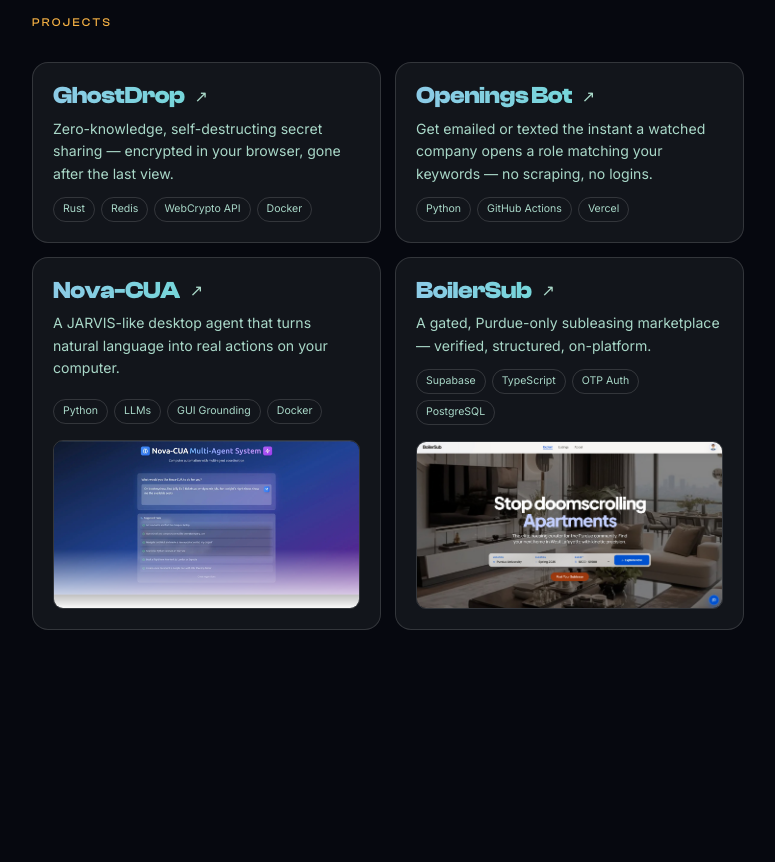
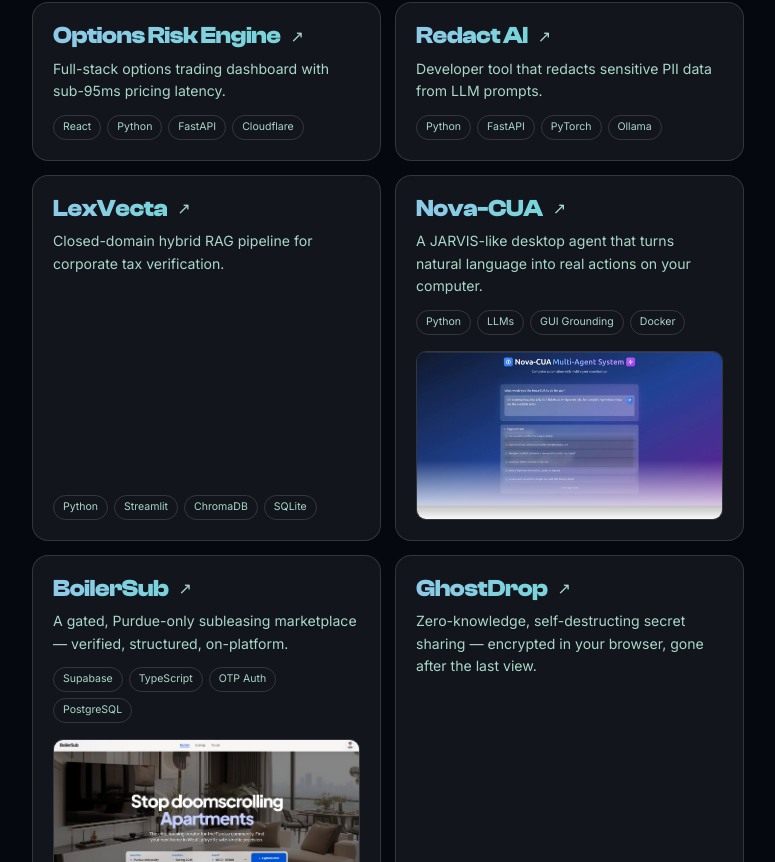
Before and after one commit to Jaden-Varkey/portfolio-web, a React (Vite) app: page / in a window 1280 px wide. Shown: the part 878-1740 px from the top of the page, without its empty margins (252-1027 px from the left). Built offline with nearby package versions, Linux system fonts and the light colour scheme.

Commit message:
Add Options Risk Engine, Redact AI, and LexVecta projects; reorder project list

```diff
--- a/src/data/content.js
+++ b/src/data/content.js
@@ -12,16 +12,22 @@ export const profile = {
 
 export const projects = [
   {
-    slug: 'ghostdrop',
-    name: 'GhostDrop',
-    blurb: 'Zero-knowledge, self-destructing secret sharing — encrypted in your browser, gone after the last view.',
-    tags: ['Rust', 'Redis', 'WebCrypto API', 'Docker'],
+    slug: 'options-risk-engine',
+    name: 'Options Risk Engine',
+    blurb: 'Full-stack options trading dashboard with sub-95ms pricing latency.',
+    tags: ['React', 'Python', 'FastAPI', 'Cloudflare'],
   },
   {
-    slug: 'openings-bot',
-    name: 'Openings Bot',
-    blurb: 'Get emailed or texted the instant a watched company opens a role matching your keywords — no scraping, no logins.',
-    tags: ['Python', 'GitHub Actions', 'Vercel'],
+    slug: 'redact-ai',
+    name: 'Redact AI',
+    blurb: 'Developer tool that redacts sensitive PII data from LLM prompts.',
+    tags: ['Python', 'FastAPI', 'PyTorch', 'Ollama'],
+  },
+  {
+    slug: 'lexvecta',
+    name: 'LexVecta',
+    blurb: 'Closed-domain hybrid RAG pipeline for corporate tax verification.',
+    tags: ['Python', 'Streamlit', 'ChromaDB', 'SQLite'],
   },
   {
     slug: 'nova-cua',
@@ -36,6 +42,18 @@ export const projects = [
     blurb: 'A gated, Purdue-only subleasing marketplace — verified, structured, on-platform.',
     tags: ['Supabase', 'TypeScript', 'OTP Auth', 'PostgreSQL'],
     thumb: 'boilersub2.png',
+  },
+  {
+    slug: 'ghostdrop',
+    name: 'GhostDrop',
+    blurb: 'Zero-knowledge, self-destructing secret sharing — encrypted in your browser, gone after the last view.',
+    tags: ['Rust', 'Redis', 'WebCrypto API', 'Docker'],
+  },
+  {
+    slug: 'openings-bot',
+    name: 'Openings Bot',
+    blurb: 'Get emailed or texted the instant a watched company opens a role matching your keywords — no scraping, no logins.',
+    tags: ['Python', 'GitHub Actions', 'Vercel'],
   },
 ]
 
@@ -162,4 +180,52 @@ export const projectDetails = {
       { title: 'Live messaging', body: 'Built-in threaded chat, no phone numbers needed.' },
     ],
   },
+  'options-risk-engine': {
+    name: 'Options Risk Engine',
+    subtitle: 'Options Trading Risk Dashboard for Dekalb Capital',
+    meta: ['React', 'Python', 'FastAPI', 'Cloudflare Workers', 'Ironbeam API'],
+    images: [],
+    links: [
+      { label: 'View on GitHub', href: 'https://github.com/Jaden-Varkey/dekalb-options-risk-engine' },
+    ],
+    lead: 'A full-stack dashboard utilizing vectorized Black-76 models to price 5,000+ contracts with sub-95ms latency.',
+    sections: [],
+    features: [
+      { title: 'Sub-95ms latency', body: 'Prices over 5,000 contracts almost instantly via vectorized Black-76 models and NumPy.' },
+      { title: 'Asynchronous polling', body: 'Engineered a REST polling engine driving a ~7% increase in returns.' },
+      { title: 'Time saver', body: 'Automated processes saving traders 2+ hours weekly.' },
+    ],
+  },
+  'redact-ai': {
+    name: 'Redact AI',
+    subtitle: 'PII Sanitization for LLM Prompts',
+    meta: ['Python', 'FastAPI', 'PyTorch', 'GLiNER2', 'spaCy', 'Ollama'],
+    images: [],
+    links: [
+      { label: 'View on GitHub', href: 'https://github.com/Jaden-Varkey/redact-ai' },
+    ],
+    lead: 'A dev tool that actively redacts sensitive data from prompts, reducing PII exposure by over 99%.',
+    sections: [],
+    features: [
+      { title: 'High recall sanitization', body: 'Achieves ≥93% recall in finding and removing PII.' },
+      { title: 'Semantic fidelity', body: 'Retains ≥85% of the original prompt meaning after sanitization.' },
+      { title: 'Local LLM integration', body: 'Built to work seamlessly with Ollama.' },
+    ],
+  },
+  'lexvecta': {
+    name: 'LexVecta',
+    subtitle: 'Automated Corporate Tax Verification',
+    meta: ['Python', 'Streamlit', 'BAAI/BGE', 'ChromaDB', 'SQLite'],
+    images: [],
+    links: [
+      { label: 'View on GitHub', href: 'https://github.com/Jaden-Varkey/LexVecta' },
+    ],
+    lead: 'A closed-domain hybrid RAG pipeline designed to automate corporate tax verification for SMEs in the UAE.',
+    sections: [],
+    features: [
+      { title: 'Hybrid RAG', body: 'Combines multiple retrieval strategies using BAAI/BGE and ChromaDB.' },
+      { title: 'Low hallucination', body: 'Audited across 20+ page documents with a hallucination rate under 1%.' },
+      { title: 'Streamlit UI', body: 'Accessible and interactive frontend for tax professionals.' },
+    ],
+  },
 }
```
